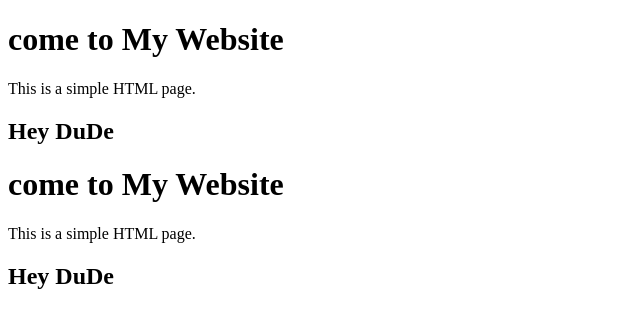
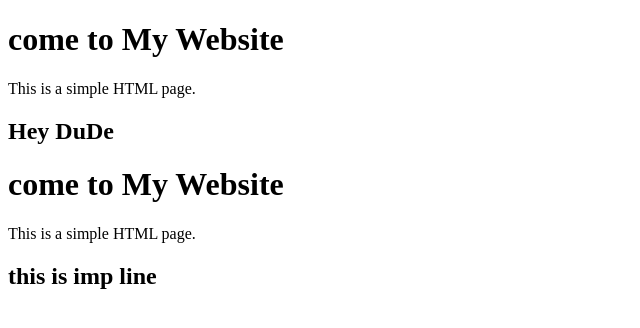
Before and after one commit to suryaprakash992005/sumitha, a plain HTML site: page index.html in a window 1280 px wide. Shown: the full height of the page, 0-640 px from the left. Drawn offline with Linux system fonts and the light colour scheme.

Commit message:
Update index.html

```diff
--- a/index.html
+++ b/index.html
@@ -10,7 +10,7 @@
     <h2>Hey DuDe</h2>
     <h1>come to My Website</h1>
     <p>This is a simple HTML page.</p>
-    <h2>Hey DuDe</h2>
+    <h2>this is imp line</h2>
 
 
 
```
